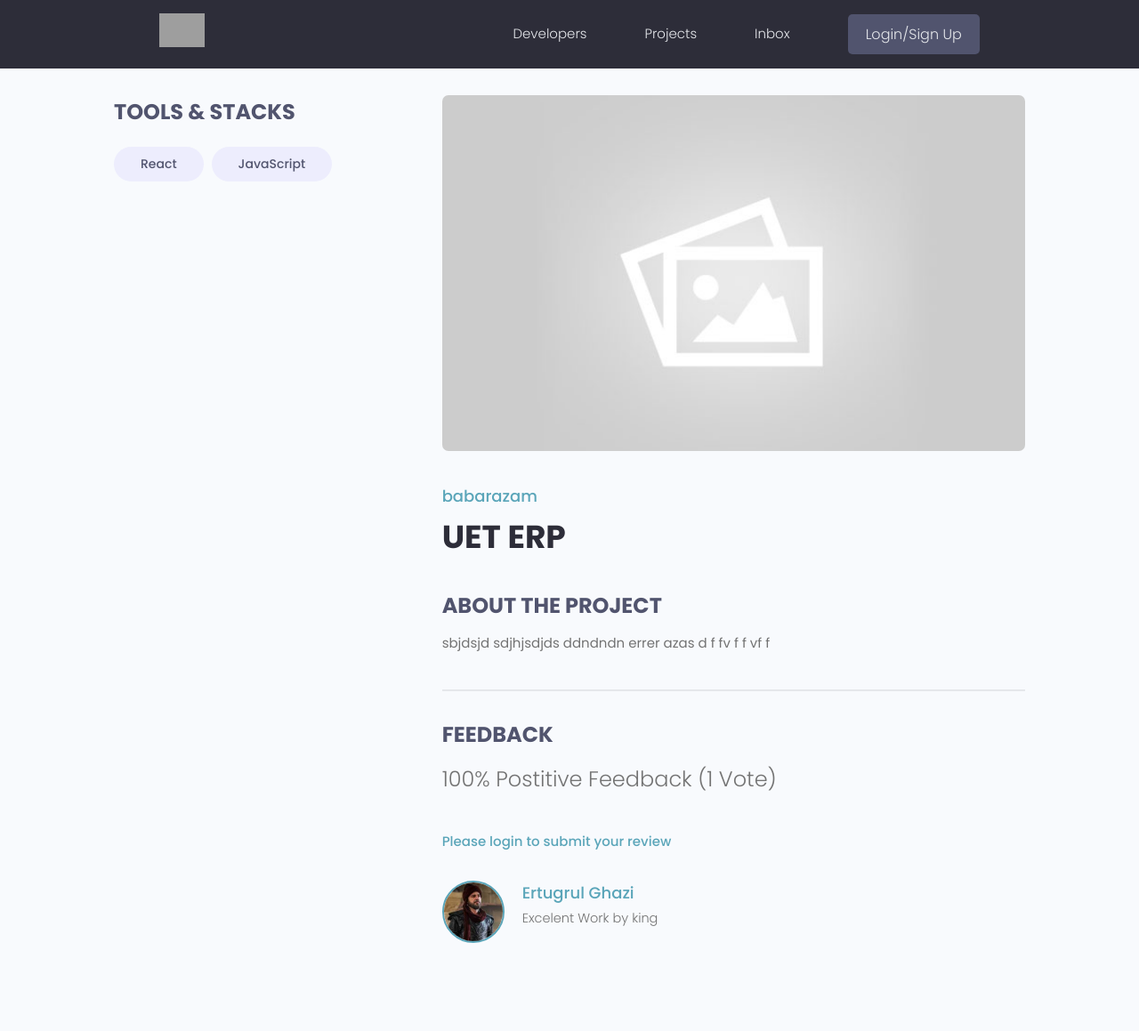
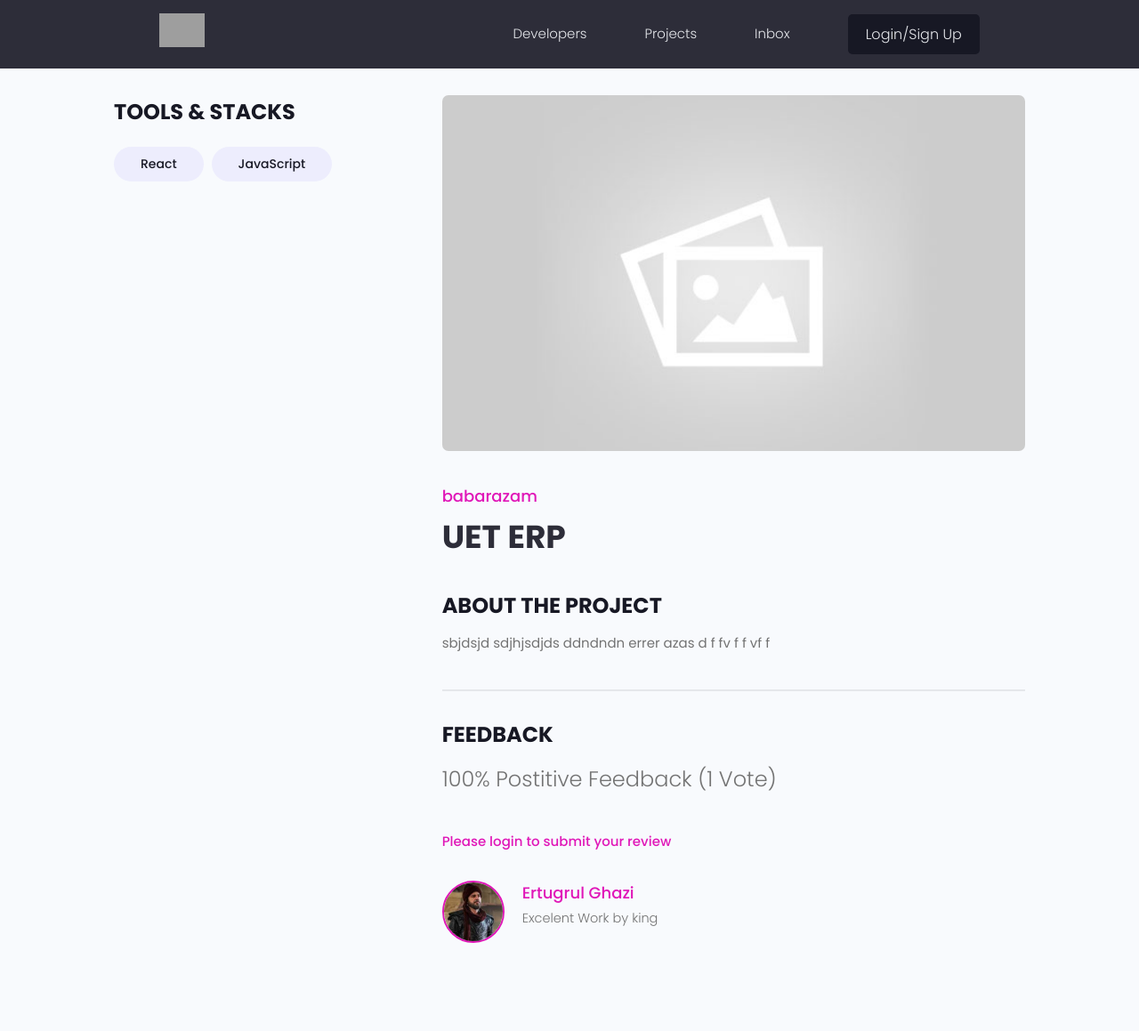
Before and after one commit to hamzamalik22/DevSync, a Django app: page /project/2eaf92ab-4f30-4ff9-b6f3-25e44ec5baec/ in a window 1280 px wide. Shown: the whole page at 89% size. Run offline with Django 5.2, Linux system fonts and the light colour scheme; data comes from the database, SQL or seed files in the repository; both versions use the stored data as it was after the commit; some libraries are stand-ins or nearby versions; grey boxes are pictures that could not be loaded.

```diff
--- a/newyearproject/static/uikit/styles/modules/_variables.css
+++ b/newyearproject/static/uikit/styles/modules/_variables.css
@@ -1,8 +1,8 @@
 :root {
-  --color-main: #5aa5b9;
-  --color-main-light: #e6faff;
+  --color-main: #e017b8;
+  --color-main-light: #acc8cf;
   --color-sub: #3f4156;
-  --color-sub-light: #51546e;
+  --color-sub-light: #171824;
   --color-sub-lighter: #ededfd;
   --color-text: #737373;
   --color-gray: #8b8b8b;
@@ -11,7 +11,7 @@
   --color-bg: #f8fafd;
   --color-white: #fffefd;
   --color-white-light: #f3f3f3;
-  --color-success: #359e64;
+  --color-success: #19b660;
   --color-success-bg: #def8e8;
   --color-error: #fc4b0b;
   --color-error-bg: #fff2ee;
```
Also changed, not shown: README.md, newyearproject/db.sqlite3, projectImages/Account.png (added), projectImages/Forms.png (added), projectImages/HomePage.png (added), projectImages/ProjectsPage.png (added), projectImages/inbox.png (added), projectImages/userProfile.png (added).
